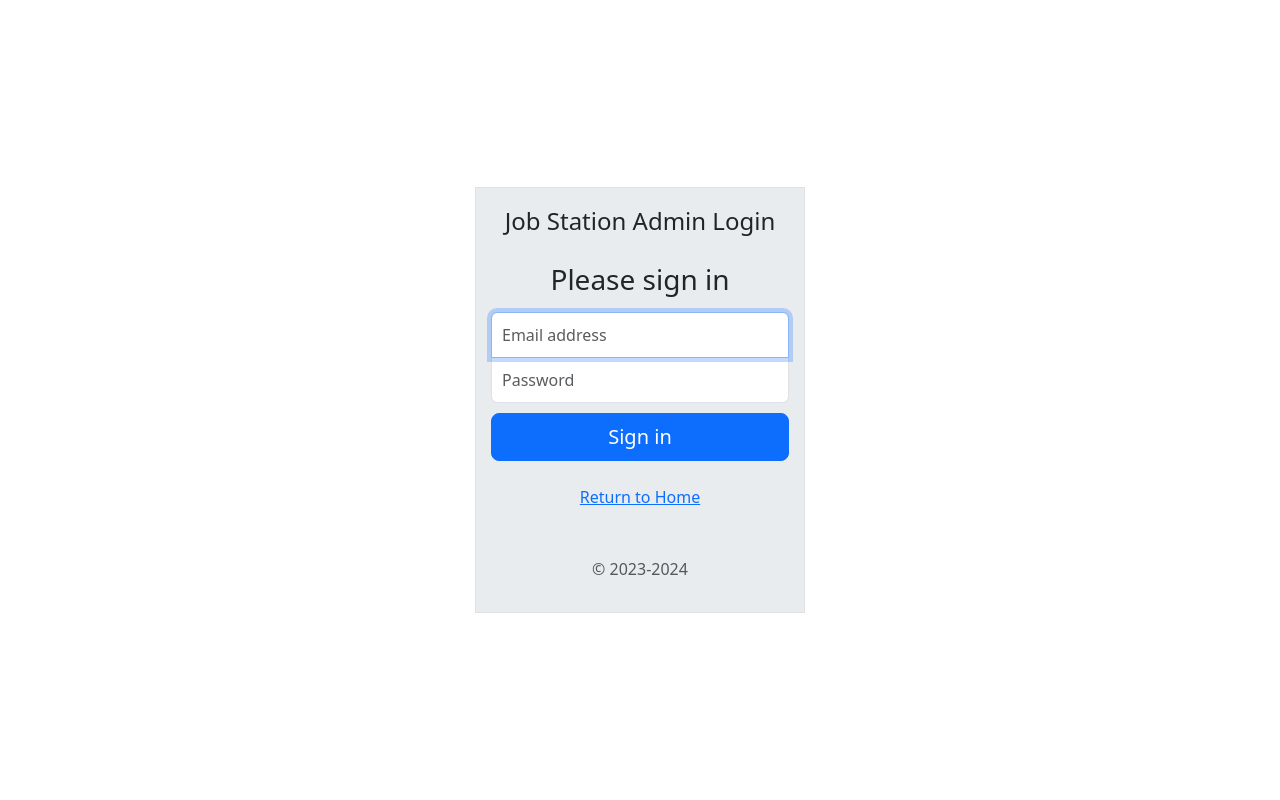
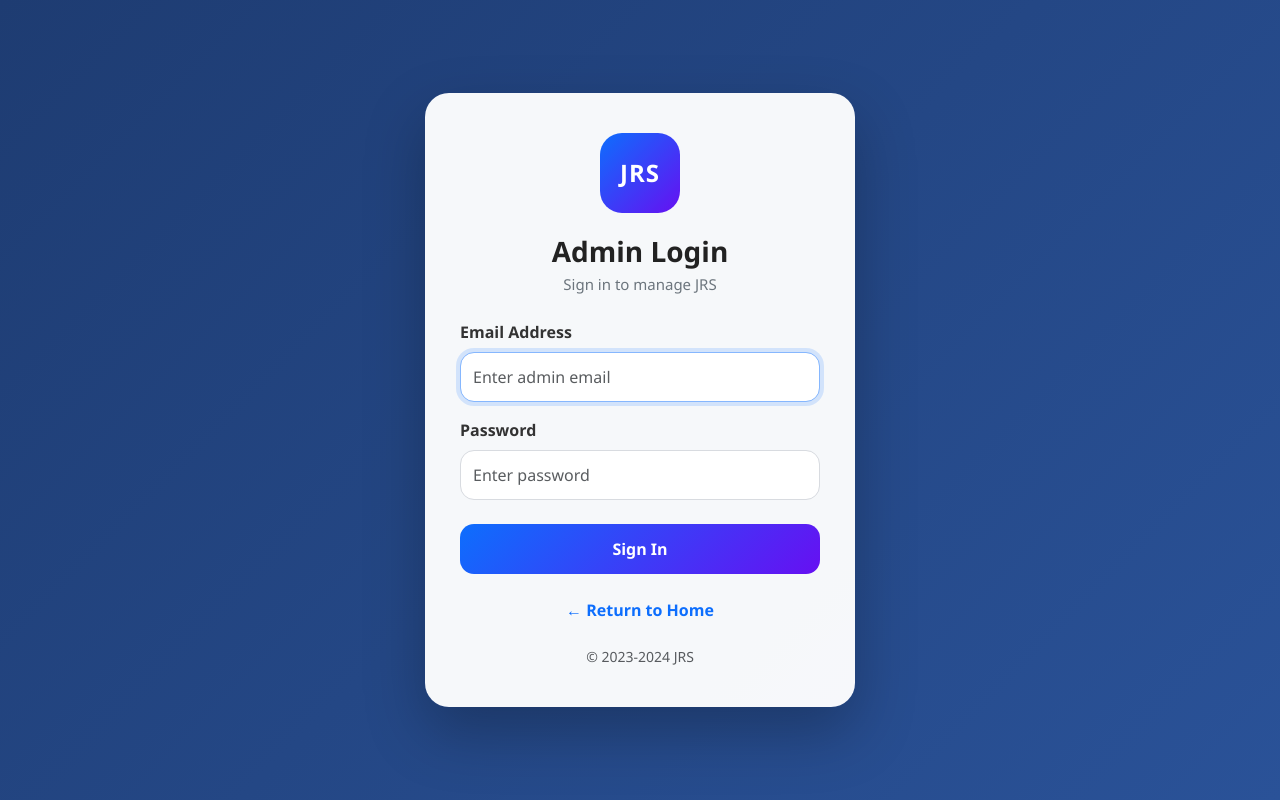
Before and after one commit to devnabin/JRS, a PHP site: page /admin/admin_login.php in a window 1280 px wide. Run offline with PHP 8.4, Linux system fonts and the light colour scheme.

Commit message:
adding admin_login file

```diff
--- a/admin/admin_login.php
+++ b/admin/admin_login.php
@@ -1,74 +1,179 @@
 <?php
 session_start();
+include "connection/db.php";
+
+$error = "";
+
+if (isset($_POST['submit'])) {
+    $email = trim($_POST['email']);
+    $password = $_POST['pass'];
+
+    $stmt = $conn->prepare("SELECT * FROM admin_login WHERE admin_email = ?");
+    $stmt->bind_param("s", $email);
+    $stmt->execute();
+
+    $result = $stmt->get_result();
+    $data = $result->fetch_assoc();
+
+    if ($data && $password === $data['admin_pass']) {
+        $_SESSION['email'] = $email;
+        $_SESSION['uname'] = $data['admin_username'];
+        header("Location: admin_dashboard.php");
+        exit();
+    } else {
+        $error = "Invalid email or password.";
+    }
+}
 ?>
+
 <!doctype html>
 <html lang="en">
+<head>
+    <meta charset="utf-8">
+    <meta name="viewport" content="width=device-width, initial-scale=1">
+    <title>Admin Login | JRS</title>
 
-<head>
-  <meta charset="utf-8">
-  <meta name="viewport" content="width=device-width, initial-scale=1, shrink-to-fit=no">
-  <meta name="description" content="">
-  <meta name="author" content="">
-  <link rel="icon" href="/docs/4.0/assets/img/favicons/favicon.ico">
+    <link href="https://cdn.jsdelivr.net/npm/bootstrap@5.3.3/dist/css/bootstrap.min.css" rel="stylesheet">
 
-  <title>Admin_login</title>
+    <style>
+        body {
+            min-height: 100vh;
+            margin: 0;
+            background: linear-gradient(135deg, #1e3c72, #2a5298);
+            display: flex;
+            align-items: center;
+            justify-content: center;
+            font-family: "Segoe UI", Arial, sans-serif;
+        }
 
-  <link rel="stylesheet" href="https://maxcdn.bootstrapcdn.com/bootstrap/4.5.2/css/bootstrap.min.css">
+        .login-card {
+            width: 100%;
+            max-width: 430px;
+            background: rgba(255, 255, 255, 0.96);
+            border-radius: 24px;
+            padding: 40px 35px;
+            box-shadow: 0 25px 60px rgba(0, 0, 0, 0.25);
+        }
 
-  <!-- jQuery library -->
-  <script src="https://ajax.googleapis.com/ajax/libs/jquery/3.5.1/jquery.min.js"></script>
+        .login-icon {
+            width: 80px;
+            height: 80px;
+            background: linear-gradient(135deg, #0d6efd, #6610f2);
+            color: white;
+            border-radius: 22px;
+            display: flex;
+            align-items: center;
+            justify-content: center;
+            margin: 0 auto 22px;
+            font-size: 24px;
+            font-weight: 800;
+            letter-spacing: 1px;
+        }
 
-  <!-- Popper JS -->
-  <script src="https://cdnjs.cloudflare.com/ajax/libs/popper.js/1.16.0/umd/popper.min.js"></script>
+        .login-title {
+            font-weight: 700;
+            color: #222;
+        }
 
-  <!-- Latest compiled JavaScript -->
-  <script src="https://maxcdn.bootstrapcdn.com/bootstrap/4.5.2/js/bootstrap.min.js"></script>
+        .login-subtitle {
+            color: #6c757d;
+            font-size: 15px;
+        }
 
-  <!-- Custom styles for this template -->
-  <link href="./css/admin_login.css" rel="stylesheet">
-  <script src="./js/admin_login.js"></script>
+        .form-label {
+            font-weight: 600;
+            color: #333;
+        }
 
+        .form-control {
+            height: 50px;
+            border-radius: 14px;
+            border: 1px solid #d8dbe0;
+        }
 
+        .form-control:focus {
+            box-shadow: 0 0 0 4px rgba(13, 110, 253, 0.15);
+        }
 
-  <!-- bootstrap -->
-  <link href="https://cdn.jsdelivr.net/npm/bootstrap@5.3.0-alpha3/dist/css/bootstrap.min.css" rel="stylesheet" integrity="sha384-KK94CHFLLe+nY2dmCWGMq91rCGa5gtU4mk92HdvYe+M/SXH301p5ILy+dN9+nJOZ" crossorigin="anonymous">
-  <script src="https://cdn.jsdelivr.net/npm/bootstrap@5.3.0-alpha3/dist/js/bootstrap.bundle.min.js" integrity="sha384-ENjdO4Dr2bkBIFxQpeoTz1HIcje39Wm4jDKdf19U8gI4ddQ3GYNS7NTKfAdVQSZe" crossorigin="anonymous"></script>
+        .btn-login {
+            height: 50px;
+            border-radius: 14px;
+            font-weight: 700;
+            background: linear-gradient(135deg, #0d6efd, #6610f2);
+            border: none;
+        }
+
+        .btn-login:hover {
+            opacity: 0.92;
+        }
+
+        .back-link {
+            text-decoration: none;
+            color: #0d6efd;
+            font-weight: 600;
+        }
+
+        .back-link:hover {
+            text-decoration: underline;
+        }
+
+        .footer-text {
+            font-size: 14px;
+        }
+    </style>
 </head>
 
-<body class="text-center">
-  <form class="form-signin border border-primary-subtl bg-body-secondary" id="admin_login" name="admin_login" method="Post">
-    <div class="pb-4 fs-4 text">Job Station Admin Login</div>
-    <h1 class="h3 mb-3 font-weight-normal">Please sign in</h1>
-    <label for="email" class="sr-only">Email address</label>
-    <input type="email" id="email" name="email" class="form-control" placeholder="Email address" required autofocus>
-    <label for="pass" class="sr-only">Password</label>
-    <input type="password" id="pass" name="pass" class="form-control" placeholder="Password" required>
-    <input type="submit" name="submit" id="submit" value="Sign in" class="btn btn-lg btn-primary btn-block" type="submit">
-    <br>
-    <br>
-    <a href="../index.php">Return to Home</a>
-    <br>
-    <p class="mt-5 mb-3 text-muted">&copy; 2023-2024</p>
-  </form>
+<body>
+
+<div class="login-card">
+    <div class="login-icon">JRS</div>
+
+    <h3 class="text-center login-title mb-1">Admin Login</h3>
+    <p class="text-center login-subtitle mb-4">Sign in to manage JRS</p>
+
+    <?php if (!empty($error)) { ?>
+        <div class="alert alert-danger text-center">
+            <?php echo $error; ?>
+        </div>
+    <?php } ?>
+
+    <form method="POST" id="admin_login" name="admin_login">
+        <div class="mb-3">
+            <label for="email" class="form-label">Email Address</label>
+            <input
+                type="email"
+                id="email"
+                name="email"
+                class="form-control"
+                placeholder="Enter admin email"
+                required
+                autofocus
+            >
+        </div>
+
+        <div class="mb-4">
+            <label for="pass" class="form-label">Password</label>
+            <input
+                type="password"
+                id="pass"
+                name="pass"
+                class="form-control"
+                placeholder="Enter password"
+                required
+            >
+        </div>
+
+        <button type="submit" name="submit" class="btn btn-primary w-100 btn-login">
+            Sign In
+        </button>
+    </form>
+
+    <div class="text-center mt-4">
+        <a href="../index.php" class="back-link">← Return to Home</a>
+    </div>
+
+    <p class="text-center text-muted footer-text mt-4 mb-0">&copy; 2023-2024 JRS</p>
+</div>
+
 </body>
-
 </html>
-<?php
-include "connection/db.php";
-if (isset($_POST['submit'])) {
-  $email = $_POST['email'];
-  $password = $_POST['pass'];
-  $selectquery = "select * from admin_login where admin_email='$email' ";
-  $query = mysqli_query($conn, $selectquery);
-  $data = mysqli_fetch_array($query);
-  if ($password === $data['admin_pass']) {
-    $_SESSION['email'] = $email;
-    $_SESSION['uname'] = $data['admin_username'];
-    echo "<script> alert('login successful');</script>";
-    header('location:admin_dashboard.php');
-  } else {
-    echo "<script>alert('Wrong Information, Please Try Again');</script>";
-  }
-}
-
-?>
```
